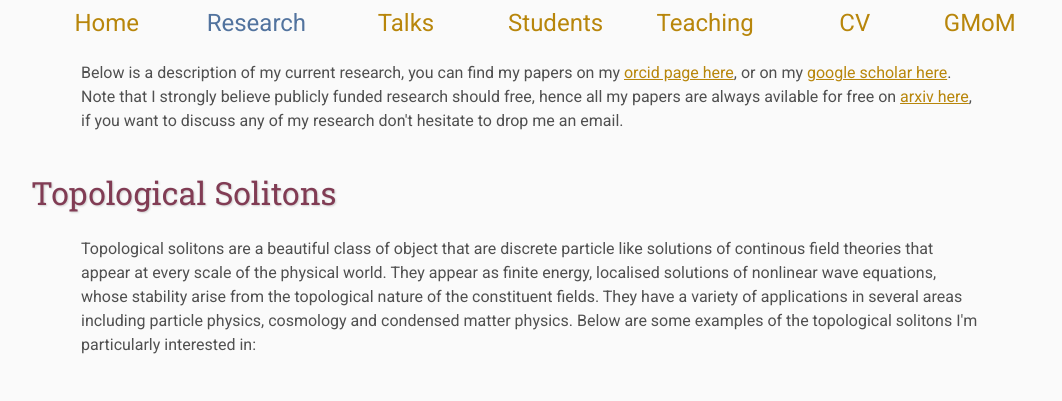
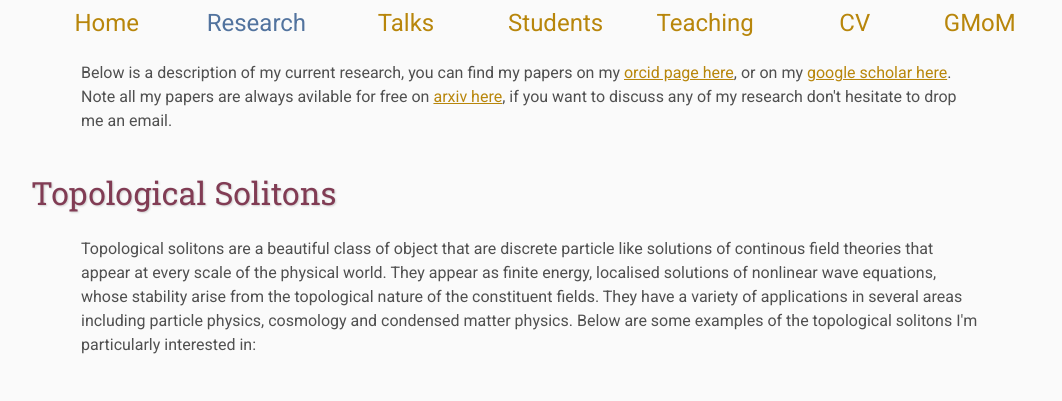
Before and after one commit to PlanarSkyrmion/website, a plain HTML site: page research/index.html in a window 1280 px wide. Shown: the part 399-800 px from the top of the page, without its empty margins (109-1171 px from the left). Drawn offline with Linux system fonts and the light colour scheme; files that its build step writes are made by us from their sources.

Commit message:
paul corrections

```diff
--- a/research/index.html
+++ b/research/index.html
@@ -84,7 +84,7 @@
     </table>
 
     <p>
-        Below is a description of my current research, you can find my papers on my <a href="https://orcid.org/0000-0002-7923-5739">orcid page here</a>, or on my <a href="https://scholar.google.com/citations?user=IMGjWeYAAAAJ&hl=en&oi=ao">google scholar here</a>. Note that I strongly believe publicly funded research should free, hence all my papers are always avilable for free on <a href="https://arxiv.org/search/?searchtype=author&query=Winyard%2C+T">arxiv here</a>, if you want to discuss any of my research don't hesitate to drop me an email.
+        Below is a description of my current research, you can find my papers on my <a href="https://orcid.org/0000-0002-7923-5739">orcid page here</a>, or on my <a href="https://scholar.google.com/citations?user=IMGjWeYAAAAJ&hl=en&oi=ao">google scholar here</a>. Note all my papers are always avilable for free on <a href="https://arxiv.org/search/?searchtype=author&query=Winyard%2C+T">arxiv here</a>, if you want to discuss any of my research don't hesitate to drop me an email.
     </p>
 
     <h2>Topological Solitons</h2>
```
